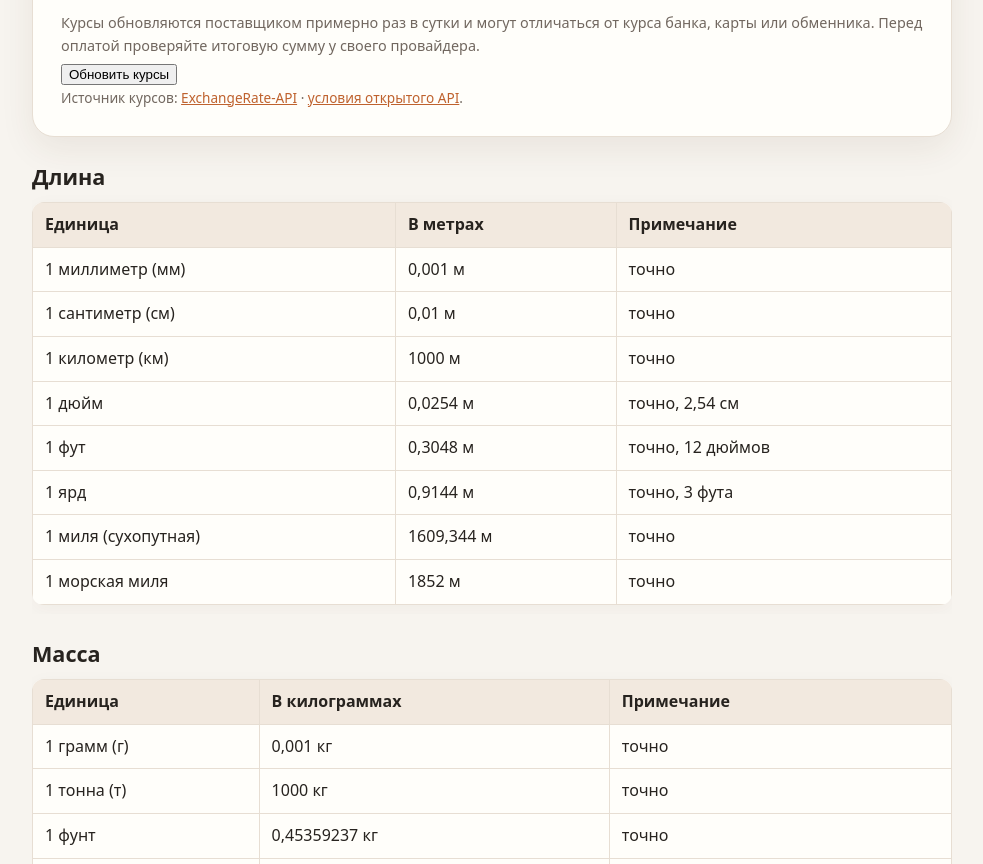
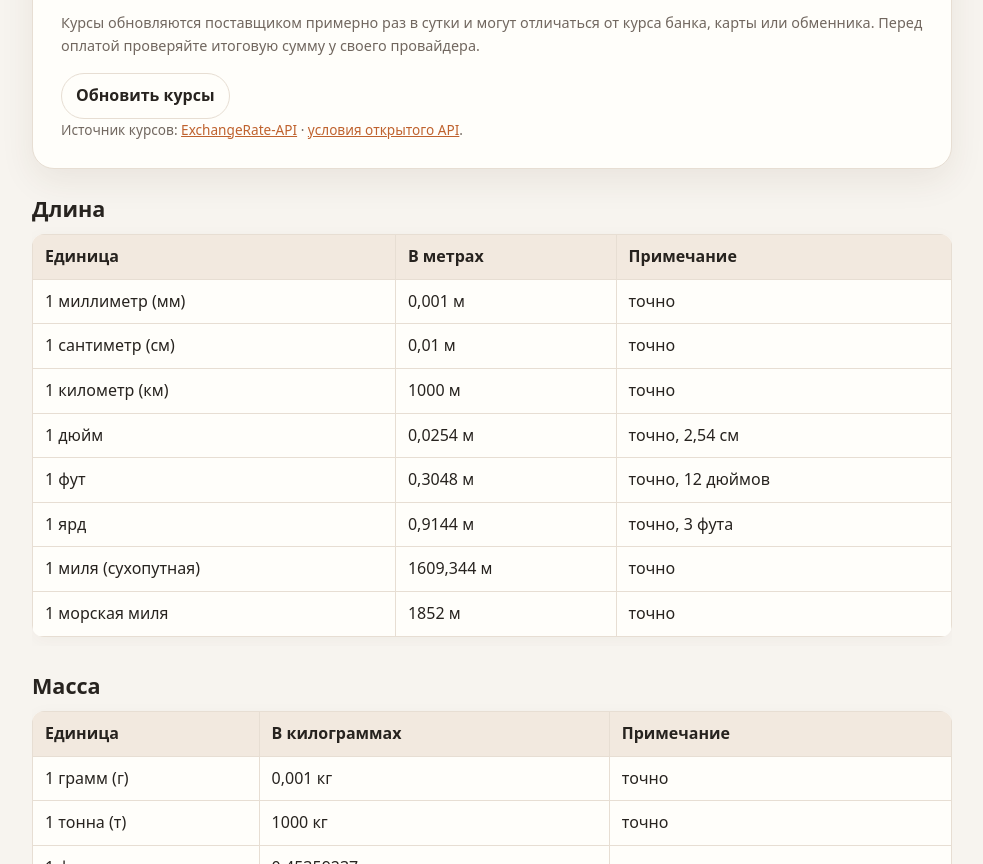
Before and after one commit to ivanivorontsov-sudo/edinicy, a plain HTML site: page index.html in a window 1280 px wide. Shown: the part 1240-2104 px from the top of the page, without its empty margins (148-1131 px from the left). Drawn offline with Linux system fonts and the light colour scheme; no server answers.

Commit message:
Style currency refresh control

```diff
--- a/style.css
+++ b/style.css
@@ -36,3 +36,5 @@ code{background:#f0e9e1;padding:1px 5px;border-radius:5px}
 @media(max-width:760px){main{padding:16px 14px 40px}.calc-grid{grid-template-columns:repeat(2,minmax(0,1fr))}}
 @media(max-width:420px){.calc-grid{grid-template-columns:1fr}.converter-card{border-radius:17px}nav{gap:6px}nav a{font-size:.84rem;padding:6px 10px}}
 @media(prefers-reduced-motion:reduce){html{scroll-behavior:auto}}
+
+.refresh-btn{margin-top:12px;align-self:flex-start;padding:9px 14px;border:1px solid var(--line);border-radius:999px;background:var(--paper);color:var(--ink);font:inherit;font-weight:650;cursor:pointer}.refresh-btn:hover{border-color:var(--accent);color:var(--accent)}.refresh-btn:disabled{opacity:.6;cursor:wait}
```
